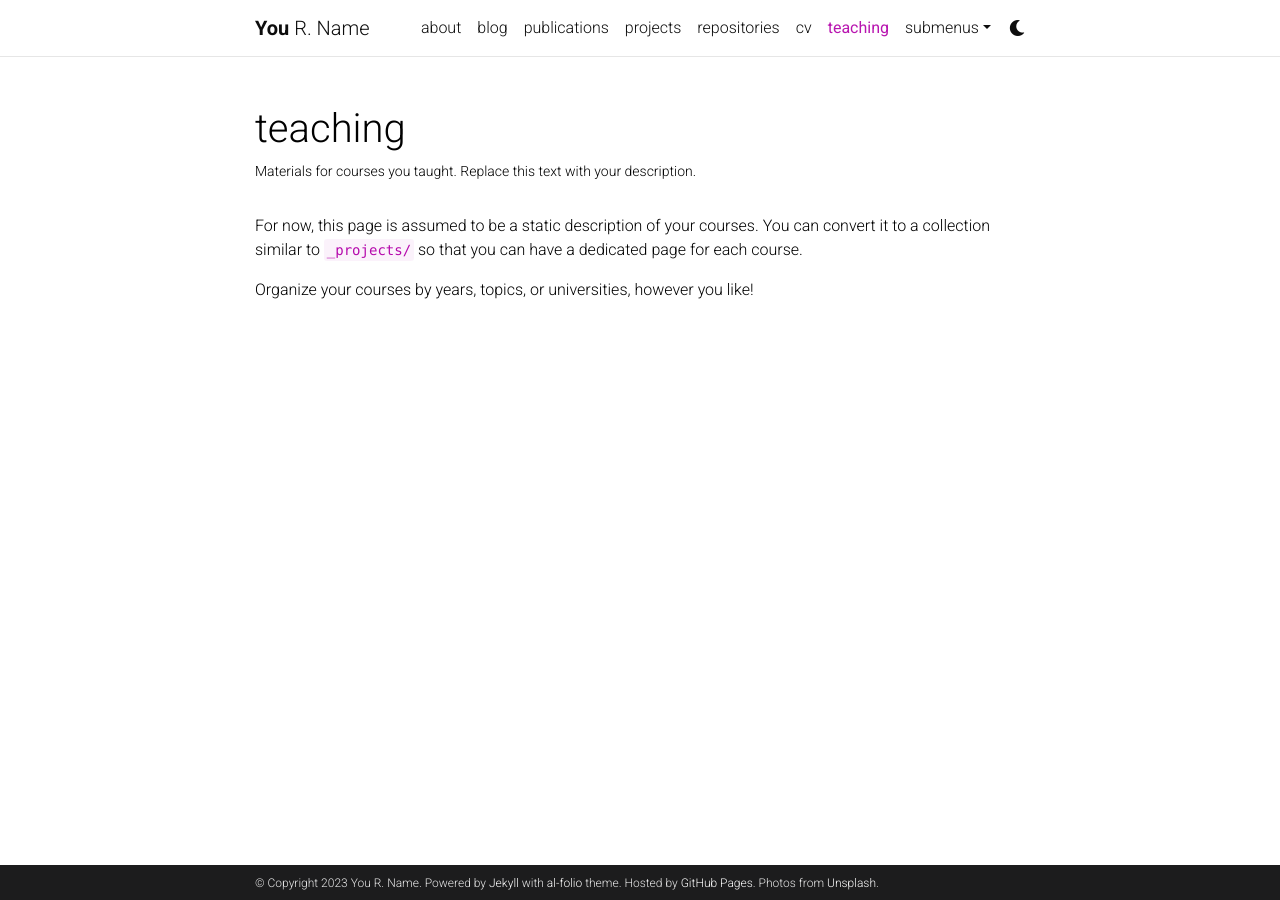
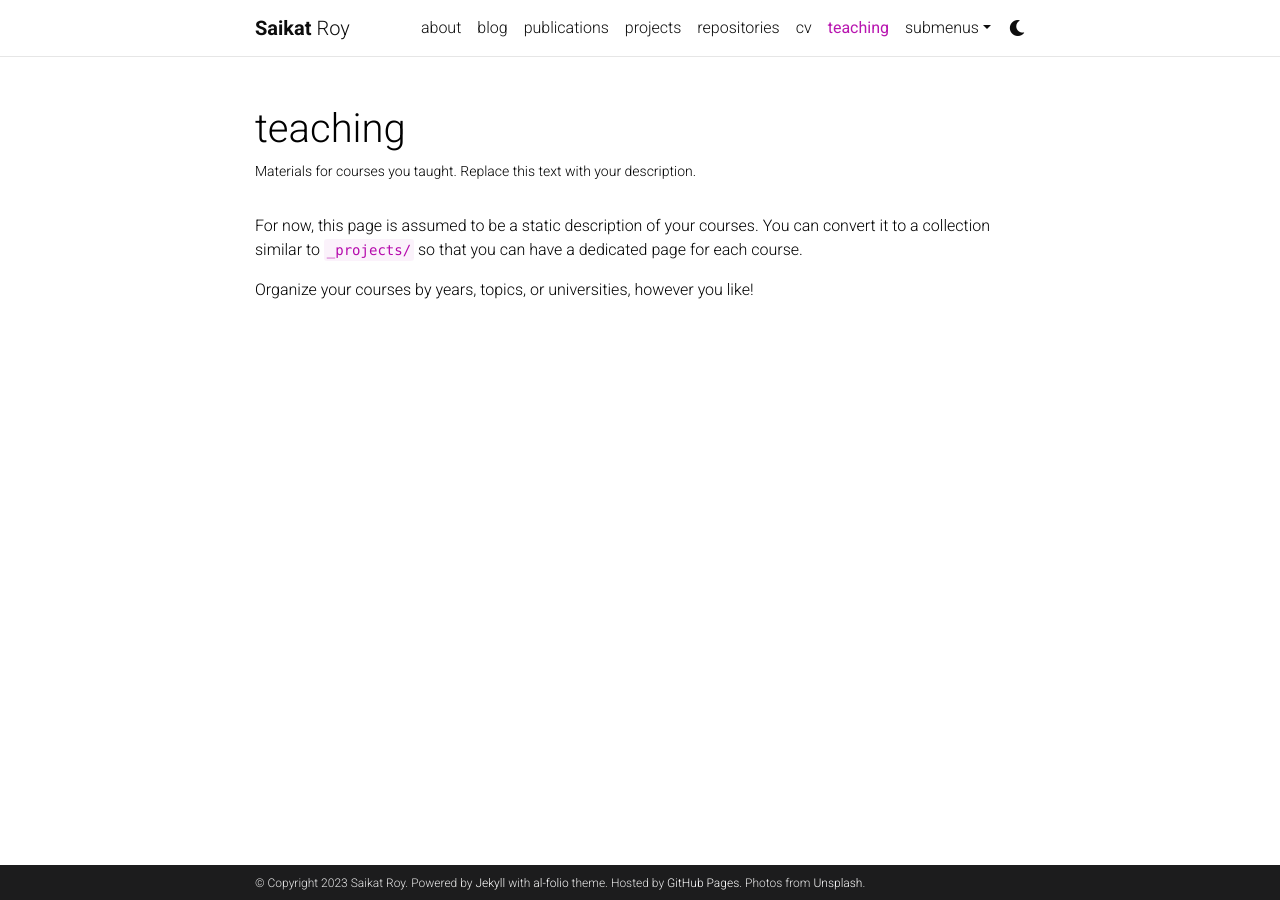
Before and after one commit to saikat-roy/saikat-roy.github.io, a Jekyll site: the page built from _pages/teaching.md, in a window 1280 px wide. Built offline with Jekyll 4.4.1, drawn with Linux system fonts in a browser that asks for light colours; comment, search, counter and statistics services are not loaded; a style sheet for code colours, icons or effects is not loaded.

Commit message:
Update _config.yml with my webpage

```diff
--- a/_config.yml
+++ b/_config.yml
@@ -3,9 +3,9 @@
 # -----------------------------------------------------------------------------
 
 title: blank # the website title (if blank, full name will be used instead)
-first_name: You
-middle_name: R.
-last_name: Name
+first_name: Saikat
+middle_name:
+last_name: Roy
 email: you@example.com
 description: > # the ">" symbol means to ignore newlines until "footer_text:"
   A simple, whitespace theme for academics. Based on [*folio](https://github.com/bogoli/-folio) design.
@@ -18,8 +18,8 @@ keywords: jekyll, jekyll-theme, academic-website, portfolio-website  # add your
 lang: en # the language of your site (for example: en, fr, cn, ru, etc.)
 icon: ⚛️  # the emoji used as the favicon (alternatively, provide image name in /assets/img/)
 
-url: https://alshedivat.github.io # the base hostname & protocol for your site
-baseurl: /al-folio # the subpath of your site, e.g. /blog/
+url: https://saikat-roy.github.io # the base hostname & protocol for your site
+baseurl: # the subpath of your site, e.g. /blog/
 last_updated: false # set to true if you want to display last updated in the footer
 impressum_path:  # set to path to include impressum link in the footer, use the same path as permalink in a page, helps to conform with EU GDPR
 
```
